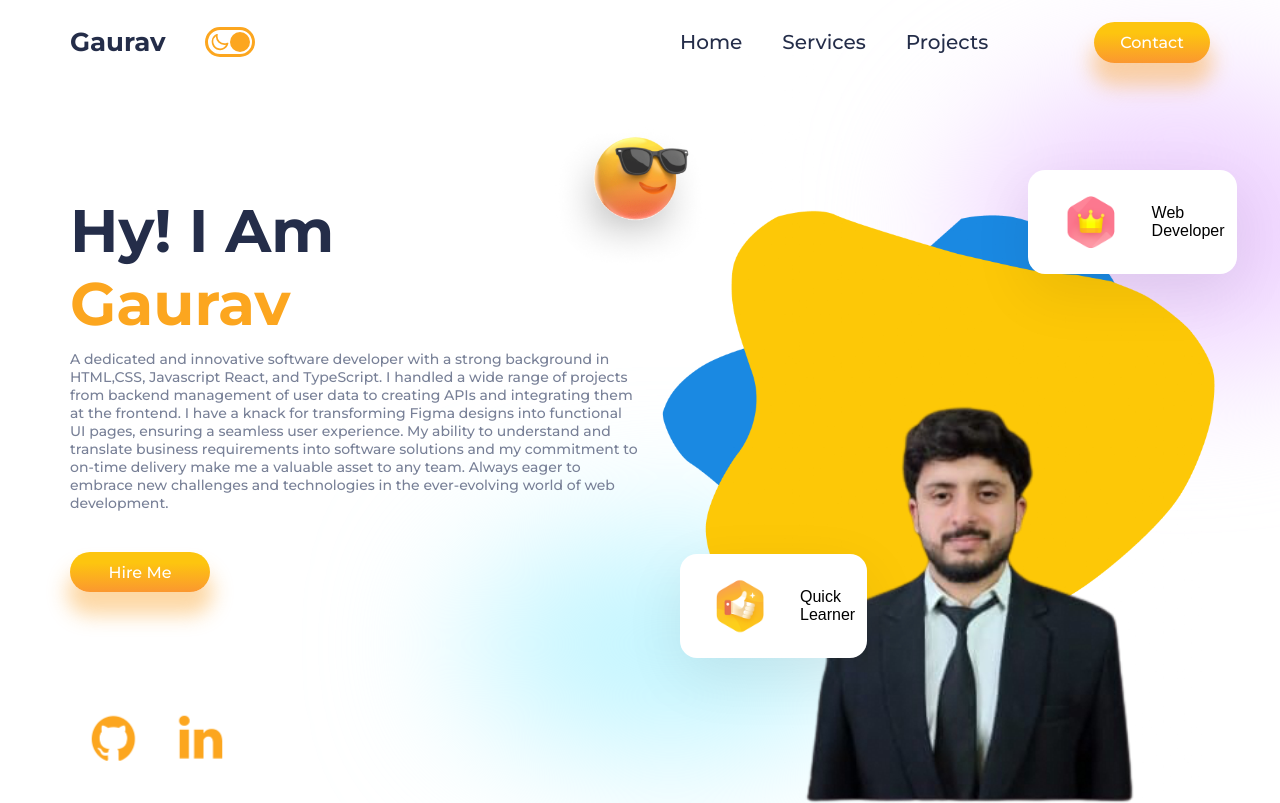
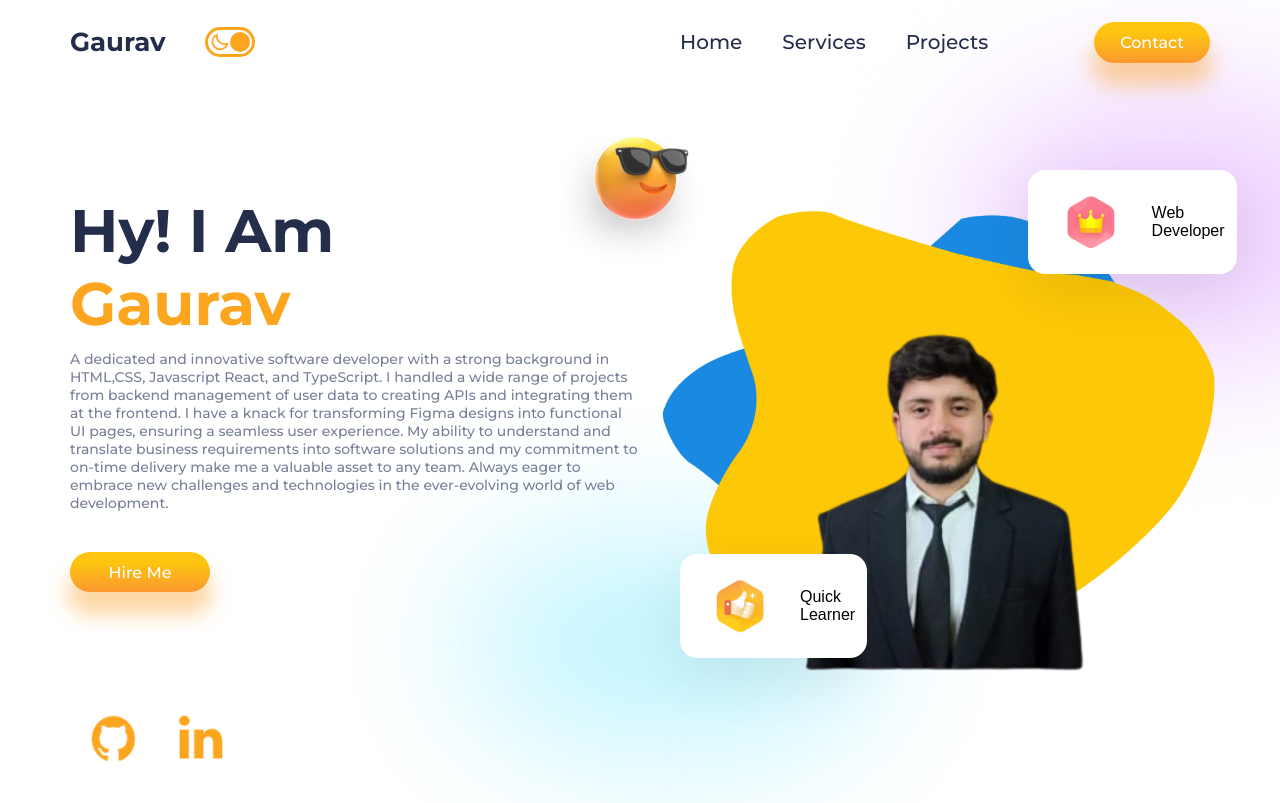
Before and after one commit to GauravSiwach3535/portfolio, a React (Create React App) app: page / in a window 1280 px wide. Shown: the top 803 px of the page. Built offline with nearby package versions, Linux system fonts and the light colour scheme.

Commit message:
Update intro.scss

```diff
--- a/src/Components/Intro/intro.scss
+++ b/src/Components/Intro/intro.scss
@@ -102,6 +102,10 @@
     transform: scale(1.4);
     left: 28%;
 
+    border-radius: 50%;
+    width: 50%;
+    top: -7%;
+
 
 }
 
```
